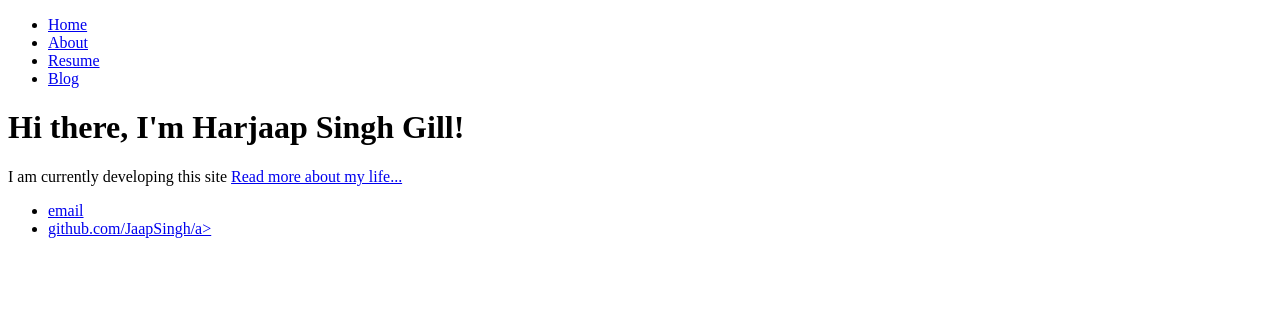
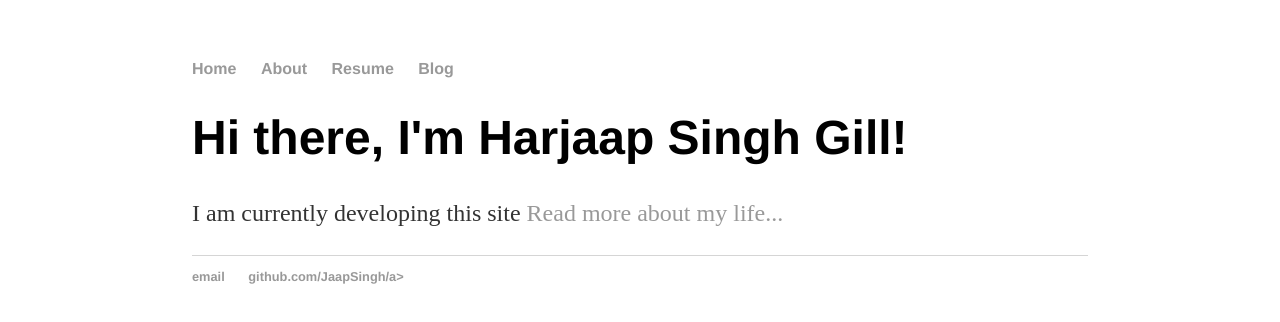
Before and after one commit to JaapSingh/jaapsingh.github.io, a plain HTML site: page index.html in a window 1280 px wide. Drawn offline with Linux system fonts and the light colour scheme.

Commit message:
added basic styling to file

```diff
--- a/index.html
+++ b/index.html
@@ -1,7 +1,8 @@
 <!DOCTYPE html>
 <html>
 	<head>
-		<title>Hank Quinlan, Horrible Cop</title>
+		<title>Harjaapp Singh Gill</title>
+		<link rel="stylesheet" type="text/css" href="/css/main.css">
 	</head>
 	<body>
 		<nav>
```
